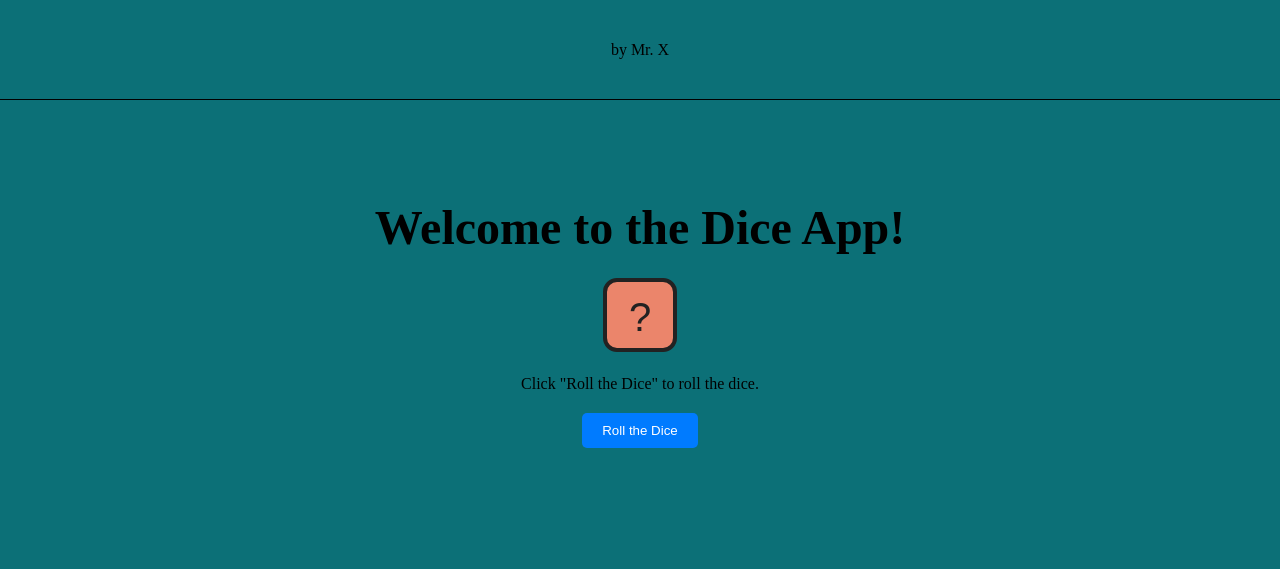
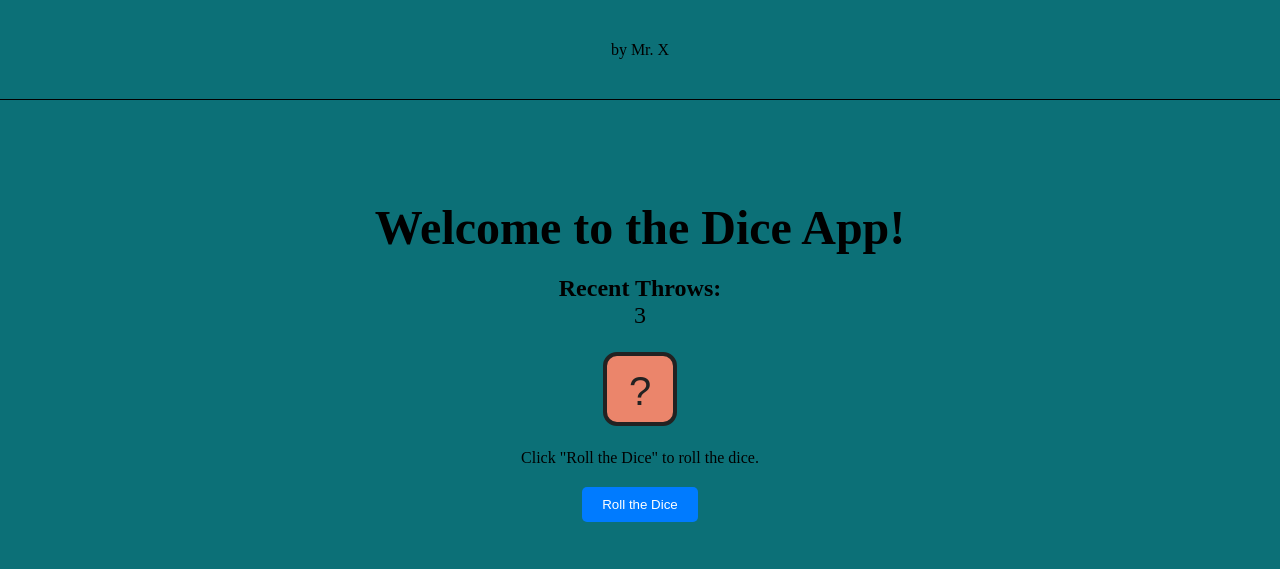
Before and after one commit to PascalNehlsen/dice-app, a Flask app: page / in a window 1280 px wide. Shown: the top 569 px of the page. Run offline with Flask 3, Linux system fonts and the light colour scheme.

Commit message:
chore: added recent throws

```diff
--- a/app.py
+++ b/app.py
@@ -8,13 +8,17 @@ OWNER = environ.get("OWNER", "Mr. X")
 BG_COLOR = environ.get("BG_COLOR", "#0c7077")
 DICE_COLOR = environ.get("DICE_COLOR", "#eb856b")
 
+recent_throws: list[int] = []
+result: int = 0
+
 @app.route("/")
 def init():
-    return render_template('index.html', OWNER=OWNER, BG_COLOR=BG_COLOR, DICE_COLOR=DICE_COLOR)
+    return render_template('index.html', OWNER=OWNER, BG_COLOR=BG_COLOR, DICE_COLOR=DICE_COLOR, recent_throws=recent_throws)
 
 @app.route("/dice")
 def dice():
     result: int = random.randint(1, 6)
+    recent_throws.append(result)
     return render_template('dice.html', result=result, OWNER=OWNER, BG_COLOR=BG_COLOR, DICE_COLOR=DICE_COLOR)
 
 @app.route("/proof")
--- a/static/style.css
+++ b/static/style.css
@@ -16,6 +16,11 @@ body {
     align-items: center;
     height: 100vh;
     background-color: #f0f0f0;
+}
+
+.recent-throws {
+    font-size: 1.5rem;
+    text-align: center;
 }
 
 #content {
--- a/templates/index.html
+++ b/templates/index.html
@@ -15,6 +15,13 @@
     <div id="content">
         {% block content %}
         <h1>Welcome to the Dice App!</h1>
+        <div class="recent-throws">
+            <h4>Recent Throws:</h4>
+            {% for recent_throw in recent_throws %}
+            {{ recent_throw }}
+            {% if not loop.last %} | {% endif %}
+            {% endfor %}
+        </div>
         <svg width="80" height="80" viewBox="0 0 80 80" xmlns="http://www.w3.org/2000/svg" aria-label="Blank dice with question mark">
             <rect x="5" y="5" width="70" height="70" rx="12" fill="{{ DICE_COLOR }}" stroke="#222" stroke-width="4"/>
             <text x="40" y="45" text-anchor="middle" font-size="40" font-family="Arial, sans-serif" fill="#222" dominant-baseline="middle">?</text>
```
